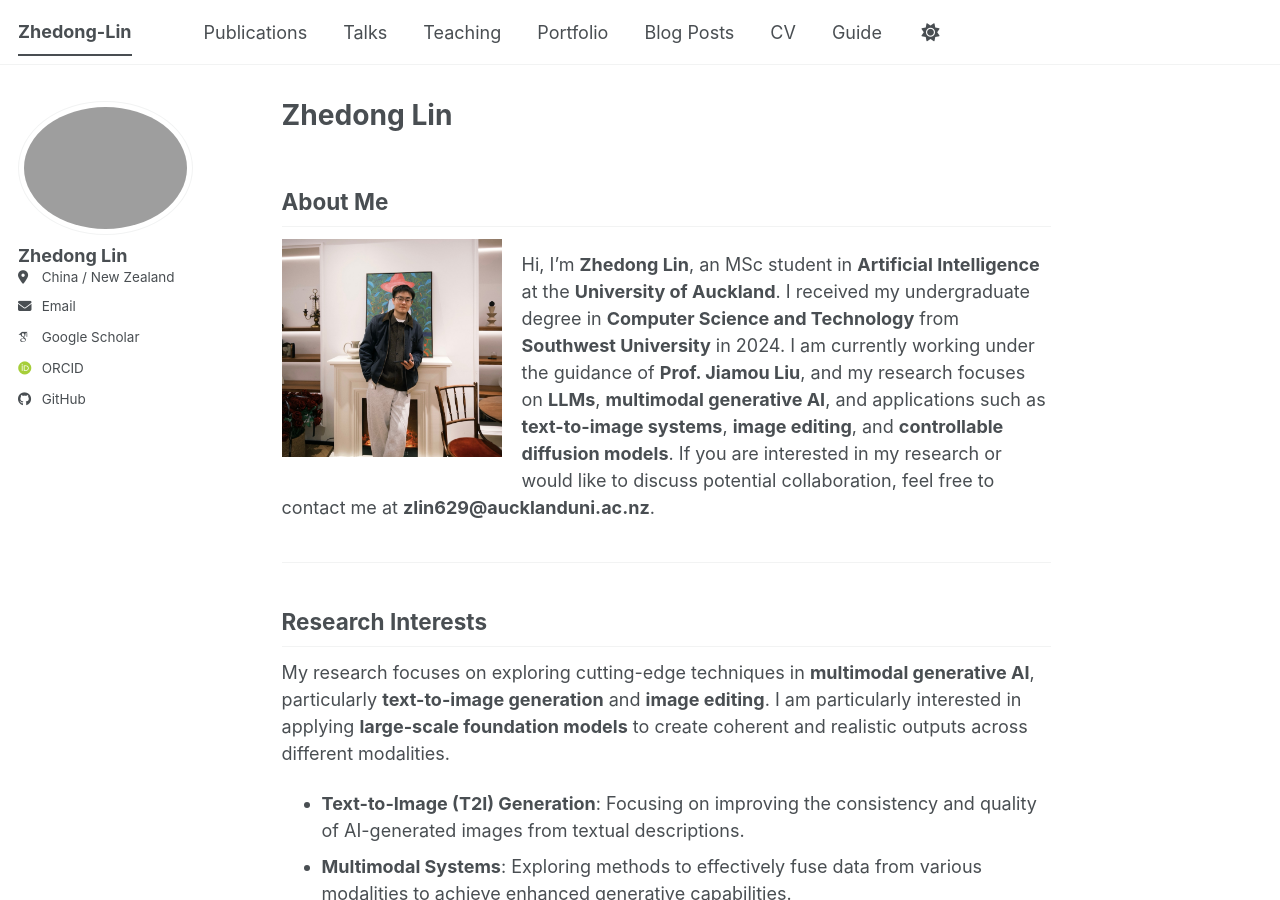
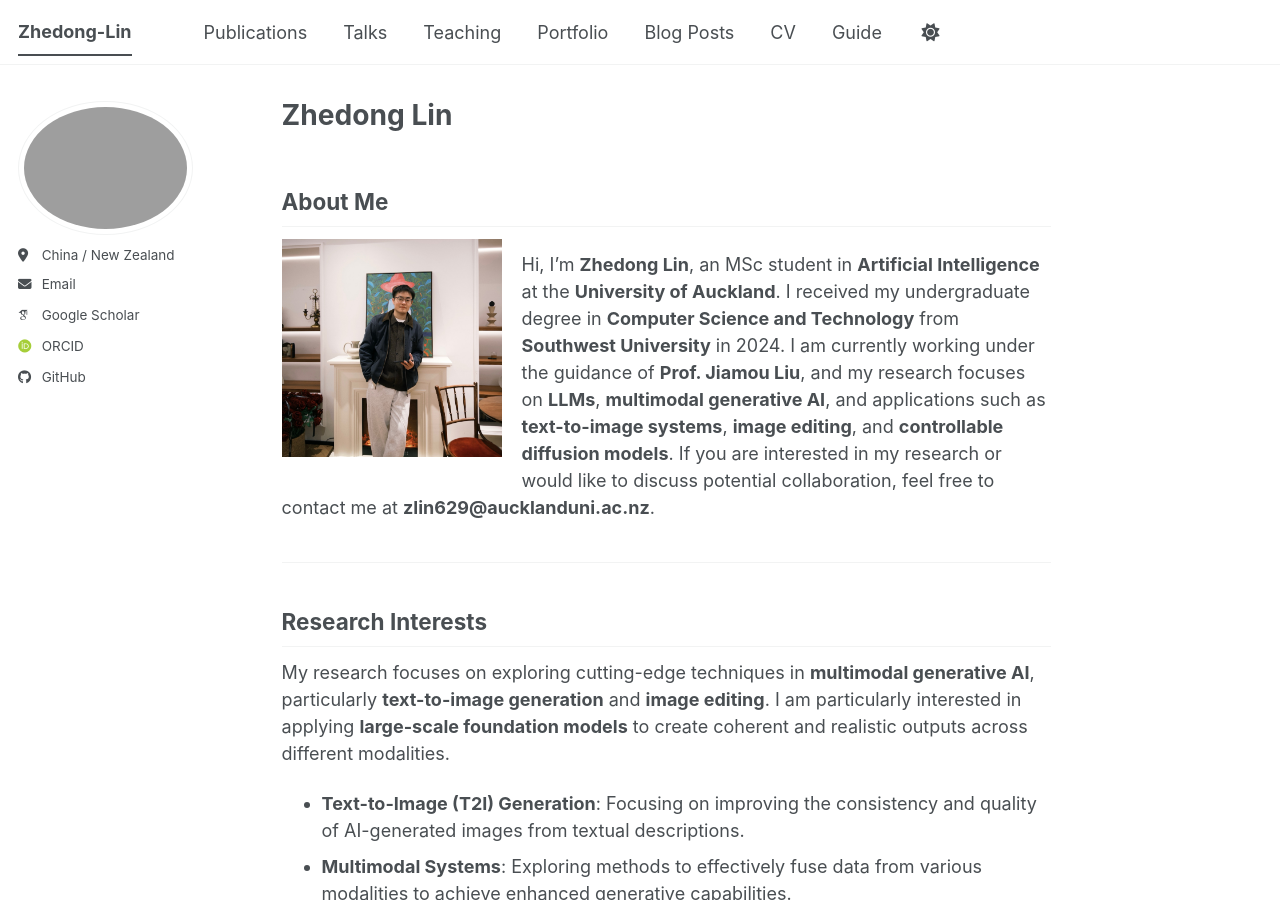
Before and after one commit to Zhedong-Lin/Zhedong-Lin, a Jekyll site: the page built from _pages/about.md, in a window 1280 px wide and 900 px high. Built offline with Jekyll 4.4.1, drawn with Linux system fonts in a browser that asks for light colours; some web fonts are replaced; a script bundle is joined from its source files by our own code; library files that are not in the unit come from our copies.

Commit message:
Update _config.yml

```diff
--- a/_config.yml
+++ b/_config.yml
@@ -21,7 +21,6 @@ repository               : "academicpages/academicpages.github.io"
 author:
   # Biographic information
   avatar           : "https://zhedong-lin.github.io/Zhedong-Lin//images/profile.png"
-  name             : "Zhedong Lin"
   pronouns         : # example: "he/him"
   location         : "China / New Zealand"
   uri              : # URL
```
